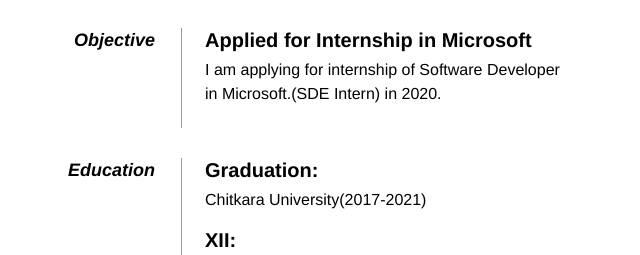
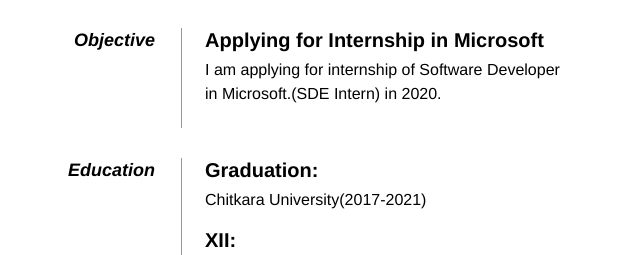
Before and after one commit to Dilvar789/resume1, a plain HTML site: page res.html in a window 1280 px wide. Shown: the part 361-616 px from the top of the page, 235-875 px from the left. Drawn offline with Linux system fonts and the light colour scheme.

Commit message:
Update the objective

```diff
--- a/res.html
+++ b/res.html
@@ -56,7 +56,7 @@
             <dd class="clear"></dd>
             <dt>Objective</dt>
             <dd>
-                <h2>Applied for Internship in Microsoft</h2>
+                <h2>Applying for Internship in Microsoft</h2>
                 <p>I am applying for internship of Software Developer<br> in Microsoft.(SDE Intern) in 2020.</p>
             </dd>
             <dd class="clear"></dd>
```
